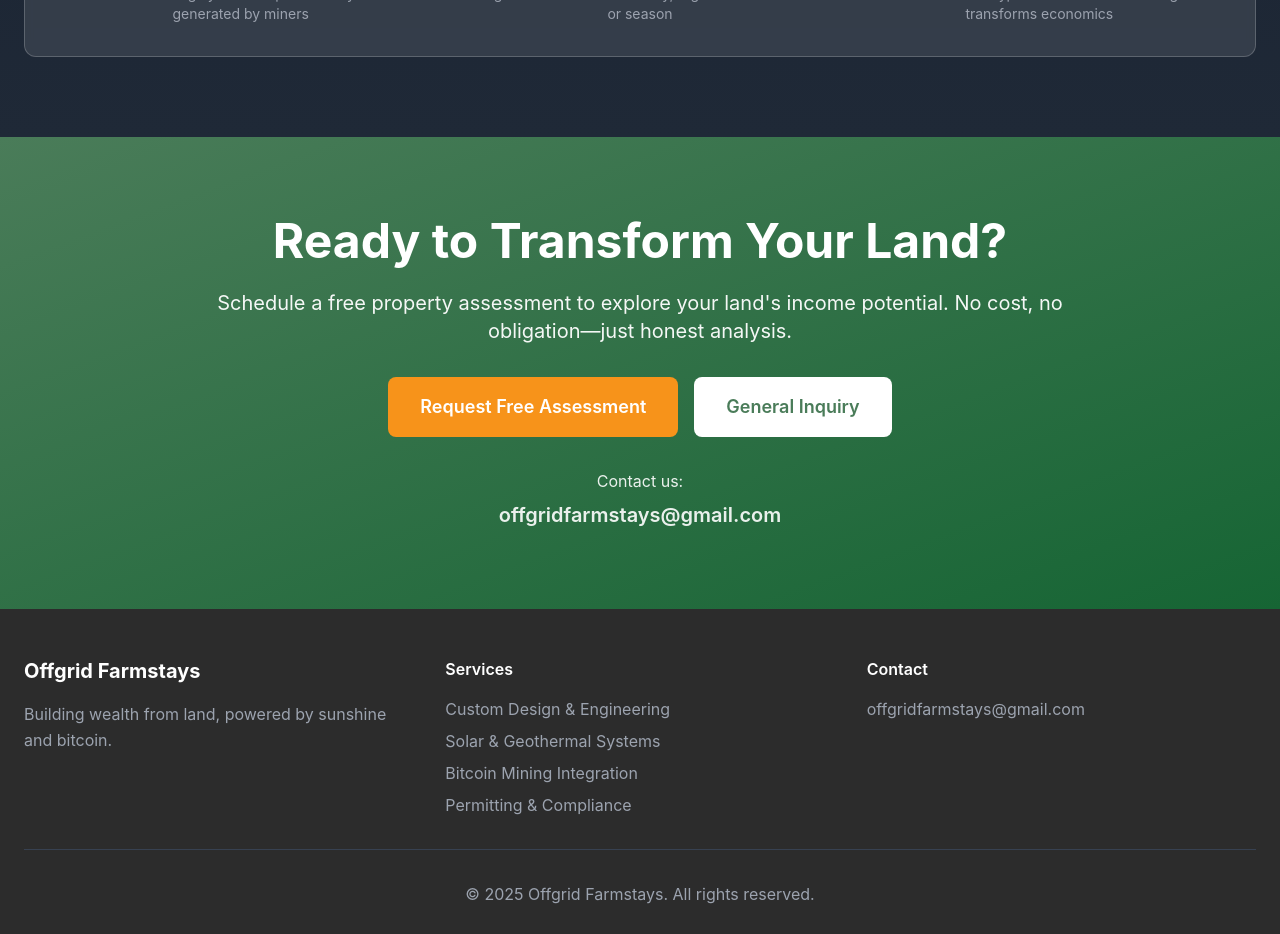
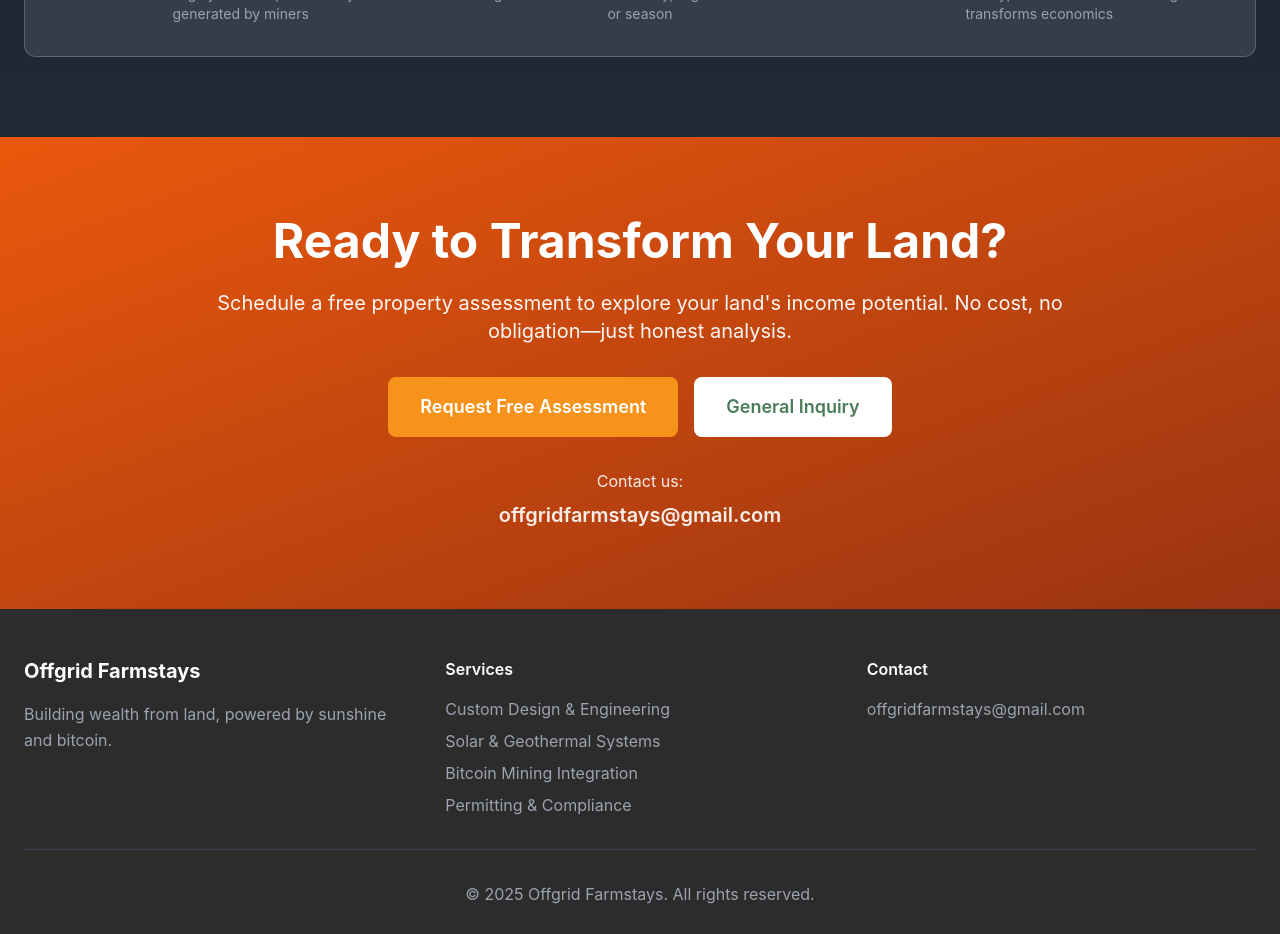
Before and after one commit to offgridfarmstays/website, a Next.js app: page / in a window 1280 px wide. Shown: the part 6180-7114 px from the top of the page. Built offline with nearby package versions, Linux system fonts and the light colour scheme.

Commit message:
Change contact CTA section background to autumn orange gradient
- Changed from green gradient (from-primary to-green-800)
- To autumn orange gradient (from-orange-600 to-orange-800)
- Better matches bitcoin orange theme and seasonal warmth

```diff
--- a/components/ContactCTA.tsx
+++ b/components/ContactCTA.tsx
@@ -1,6 +1,6 @@
 export default function ContactCTA() {
   return (
-    <section id="contact" className="py-20 px-6 bg-gradient-to-br from-primary to-green-800 text-white">
+    <section id="contact" className="py-20 px-6 bg-gradient-to-br from-orange-600 to-orange-800 text-white">
       <div className="max-w-4xl mx-auto text-center">
         <h2 className="text-4xl md:text-5xl font-bold mb-6">
           Ready to Transform Your Land?
```
